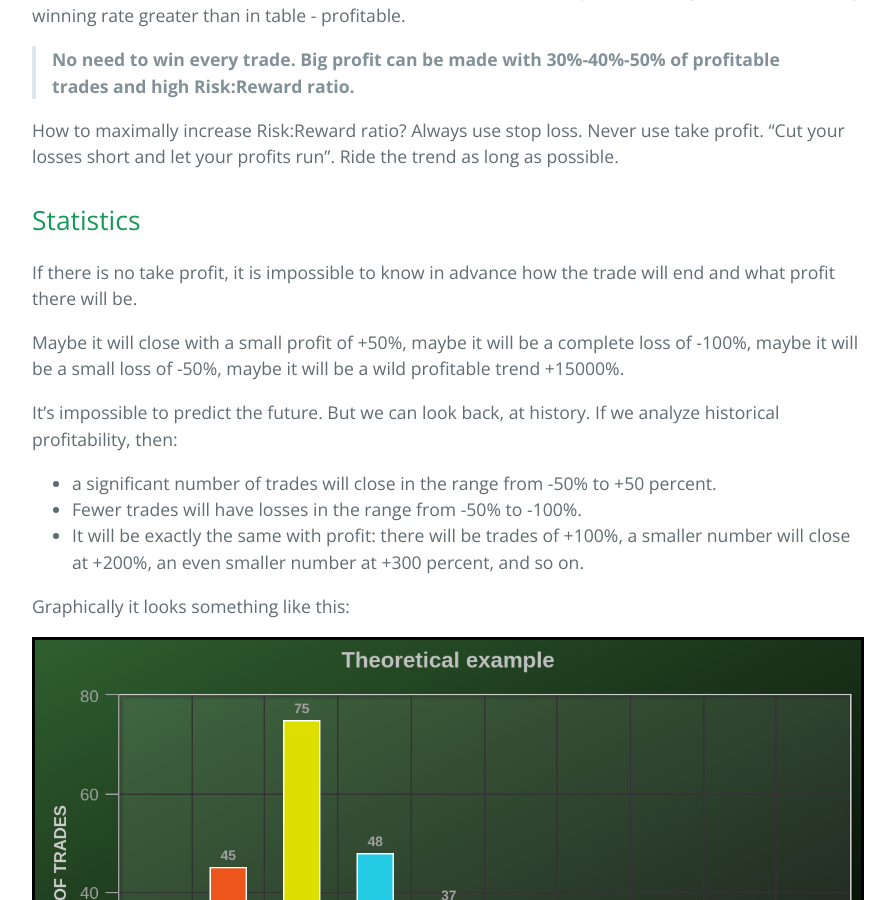
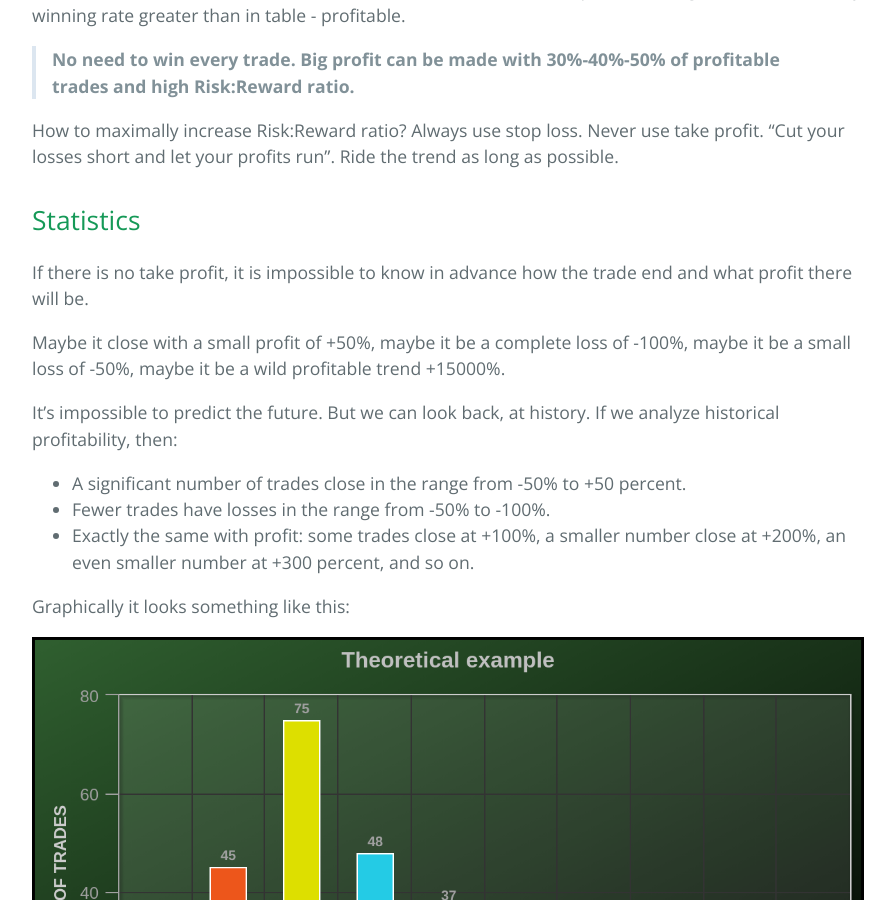
Before and after one commit to sergeyen7/sergeyen7.github.io, a Jekyll site: the page built from index.md, in a window 1280 px wide and 900 px high, scrolled down 8558 px. Shown: the whole window, without its empty margins (192-1087 px from the left). Built offline with Jekyll 4.4.1, drawn with Linux system fonts in a browser that asks for light colours; nearby versions of some CDN libraries.

Commit message:
Update index.md

```diff
--- a/index.md
+++ b/index.md
@@ -267,14 +267,14 @@ How to maximally increase Risk:Reward ratio? Always use stop loss. Never use tak
 
 ## Statistics
 
-If there is no take profit, it is impossible to know in advance how the trade will end and what profit there will be.
+If there is no take profit, it is impossible to know in advance how the trade end and what profit there will be.
 
-Maybe it will close with a small profit of +50%, maybe it will be a complete loss of -100%, maybe it will be a small loss of -50%, maybe it will be a wild profitable trend +15000%.
+Maybe it close with a small profit of +50%, maybe it be a complete loss of -100%, maybe it be a small loss of -50%, maybe it be a wild profitable trend +15000%.
 
 It's impossible to predict the future. But we can look back, at history. If we analyze historical profitability, then:
-- a significant number of trades will close in the range from -50% to +50 percent.
-- Fewer trades will have losses in the range from -50% to -100%.
-- It will be exactly the same with profit: there will be trades of +100%, a smaller number will close at +200%, an even smaller number at +300 percent, and so on.
+- A significant number of trades close in the range from -50% to +50 percent.
+- Fewer trades have losses in the range from -50% to -100%.
+- Exactly the same with profit: some trades close at +100%, a smaller number close at +200%, an even smaller number at +300 percent, and so on.
 
 Graphically it looks something like this:
 
```
